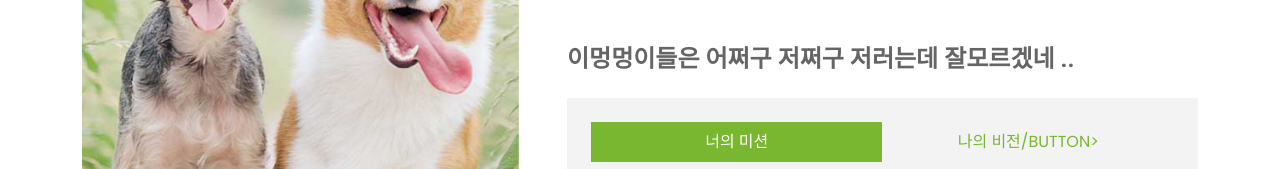
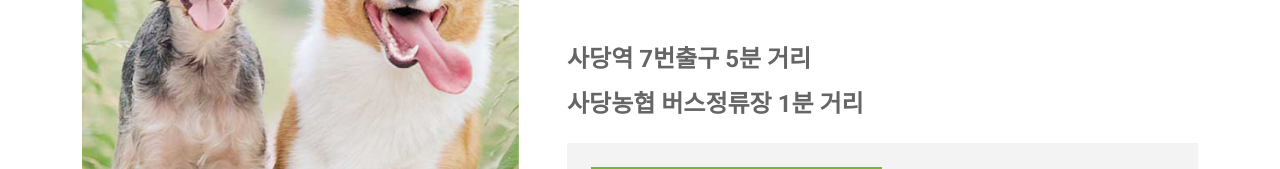
Before and after one commit to YangHyunSuk/sunsun, a plain HTML site: page index.html in a window 1280 px wide. Shown: the part 961-1130 px from the top of the page. Drawn offline with nearby package versions, Linux system fonts and the light colour scheme.

Commit message:
tesatasetaest

```diff
--- a/index.html
+++ b/index.html
@@ -156,7 +156,10 @@
                         <h6 class="text-primary text-uppercase">우리를 소개하지</h6>
                         <h1 class="display-5 text-uppercase mb-0">우리는 여러분의 애완동물을 항상 행복하게 해주고싶어요</h1>
                     </div>
-                    <h4 class="text-body mb-4">이멍멍이들은 어쩌구 저쩌구 저러는데 잘모르겠네 ..</h4>
+                    <h4 class="text-body mb-4">
+                        <div class="mb-3">사당역 7번출구 5분 거리</div>
+                        <div class="mb-3">사당농협 버스정류장 1분 거리</div>
+                    </h4>
                     <div class="bg-light p-4">
                         <ul class="nav nav-pills justify-content-between mb-3" id="pills-tab" role="tablist">
                             <li class="nav-item w-50" role="presentation">
```
